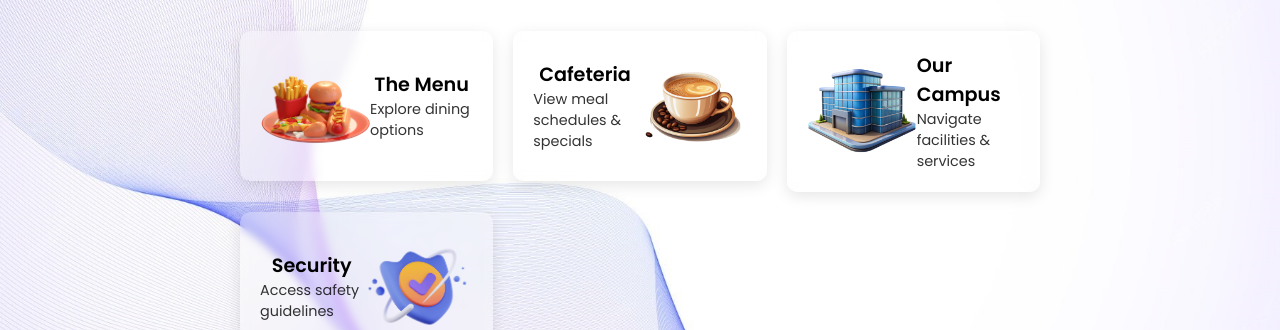
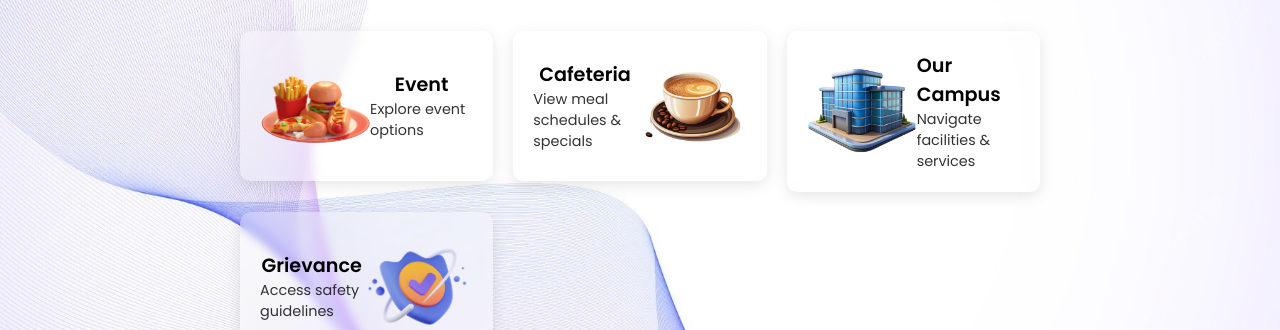
Before and after one commit to K1rthik/campus-survey-form-v1-fe, a React (Vite) app: page /domain-landing in a window 1280 px wide. Shown: the part 264-594 px from the top of the page. Built offline with nearby package versions, Linux system fonts and the light colour scheme.

Commit message:
Update DomainLanding.jsx

```diff
--- a/src/components/DomainLanding.jsx
+++ b/src/components/DomainLanding.jsx
@@ -78,8 +78,8 @@ const fromEmployeeForm = location.state?.fromEmployeeForm || false;
                   <img src={theMenuImage} alt="The Menu" className="domain-landing-card-image" />
                 </div>
                 <div className="domain-landing-card-right">
-                  <h2 className="domain-landing-card-title">The Menu</h2>
-                  <p className="domain-landing-card-subtitle">Explore dining options</p>
+                  <h2 className="domain-landing-card-title">Event</h2>
+                  <p className="domain-landing-card-subtitle">Explore event options</p>
                 </div>
               </div>
             </div>
@@ -120,7 +120,7 @@ const fromEmployeeForm = location.state?.fromEmployeeForm || false;
             <div className="domain-landing-card domain-landing-card-security">
               <div className="domain-landing-card-content">
                 <div className="domain-landing-card-right">
-                  <h2 className="domain-landing-card-title">Security</h2>
+                  <h2 className="domain-landing-card-title">Grievance</h2>
                   <p className="domain-landing-card-subtitle">Access safety guidelines</p>
                 </div>
                 <div className="domain-landing-card-left">
```
